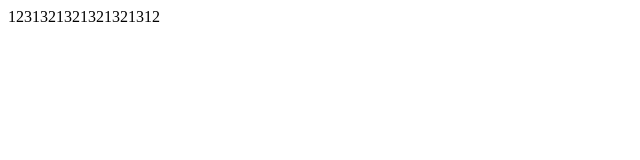
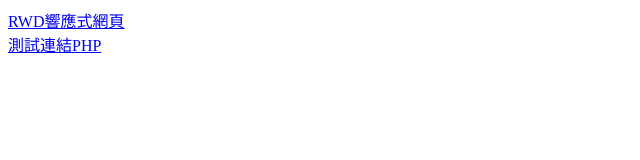
Before and after one commit to POPOB2/POPOB2.github.io, a plain HTML site: page index.html in a window 1280 px wide. Shown: the whole page, without its empty margins (0-640 px from the left). Drawn offline with Linux system fonts and the light colour scheme.

Commit message:
放入RWD網頁和PHP測試鏈結

```diff
--- a/index.html
+++ b/index.html
@@ -4,9 +4,11 @@
     <meta charset="UTF-8">
     <meta http-equiv="X-UA-Compatible" content="IE=edge">
     <meta name="viewport" content="width=device-width, initial-scale=1.0">
-    <title>Document</title>
+    <title>作品集上傳測試</title>
 </head>
 <body>
-    1231321321321321312
+    <a href="https://popob2.github.io/HTML_22_5_4/">RWD響應式網頁</a>
+    <br>
+    <a href="https://popob2.github.io/PHP_Basic_1/">測試連結PHP</a>
 </body>
 </html>
```
